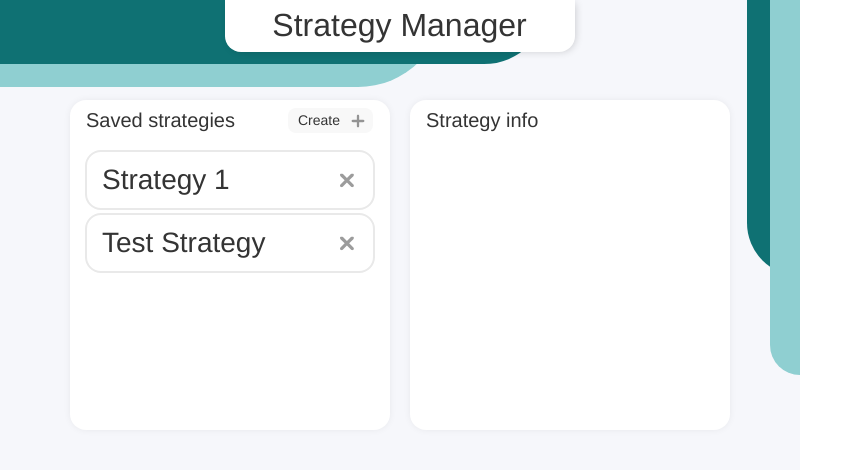
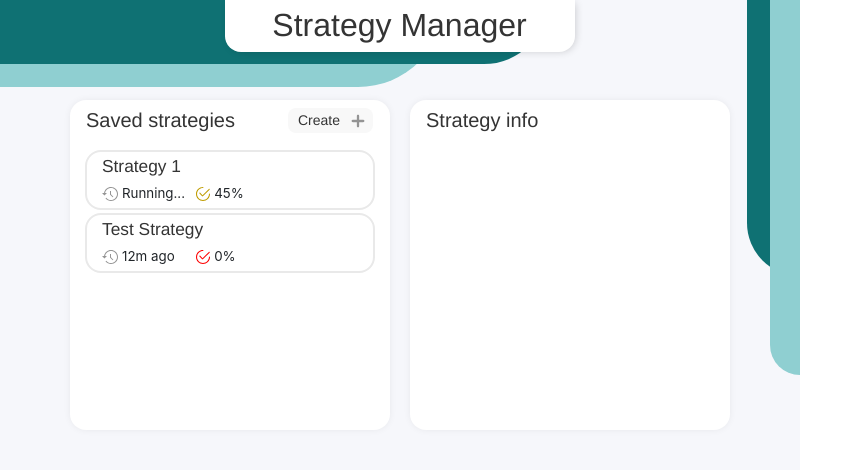
Before and after one commit to JakeThomson/ATB_front-end, a React (Create React App) app: page /strategy-manager in a window 1280 px wide. Shown: the top 470 px of the page, without its empty margins (0-863 px from the left). Built offline with nearby package versions, Linux system fonts and the light colour scheme.

Commit message:
Added stats under the strategy rows

```diff
--- a/src/components/strategy-manager/SavedStrategies.react.js
+++ b/src/components/strategy-manager/SavedStrategies.react.js
@@ -1,6 +1,8 @@
 import React, { Component } from "react";
 import '../../css/strategy-manager/saved-strategies.css';
 import {ReactComponent as CloseSVG} from '../../images/close.svg';
+import {ReactComponent as HistorySVG} from '../../images/history.svg';
+import {ReactComponent as SuccessSVG} from '../../images/checked.svg';
 import { Link } from "react-router-dom";
 
 class SelectionRow extends Component {
@@ -15,16 +17,69 @@ class SelectionRow extends Component {
   }
 
   render() {
+    const WIDTH = 101; // 0 to 100
+    const HEIGHT = 1;
+    let context;
+
+    function initCanvas(gradientColors) // gradientColors [colorA, colorB, ..]
+    {
+      // Canvas
+      const canvasElement = document.createElement("CANVAS");
+      canvasElement.width = WIDTH;
+      canvasElement.height = HEIGHT;
+
+      context = canvasElement.getContext("2d");
+
+      // Gradient
+      const gradient = context.createLinearGradient(0, 0, WIDTH, 0); // x0, y0, x1, y1
+
+      const step = 1 / (gradientColors.length - 1); // need to validate at least two colors in gradientColors
+      let val = 0;
+      gradientColors.forEach(color => {
+        gradient.addColorStop(val, color);
+        val += step;
+      });
+
+      // Fill with gradient
+      context.fillStyle = gradient;
+      context.fillRect(0, 0, WIDTH, HEIGHT); // x, y, width, height
+    }
+
+    function getColor(percent) // percent [0..100]
+    {
+      const color = context.getImageData(percent, 0, 1, 1); // x, y, width, height
+      const rgba = color.data;
+
+      return `rgb(${ rgba[0] }, ${ rgba[1] }, ${ rgba[2] })`;
+    }
+
+    initCanvas(['red', '#D11D1D', 'orange', 'green', '#14D717', 'lime']);
+
     return (
         <div
           onClick={this.handleStrategyClick}
           id="selection-row" className={"row col-12 mx-auto" + (this.props.selected ? " selected" : "")}
         >
-          <h3 className="col-11 px-0 strategy-editor-header my-auto">{this.props.strategy}</h3>
-          <div className="col-1 px-0">
-            <button id="remove-btn-container" className="my-auto" onClick={this.handleDeleteClick} onMouseDown={e => e.preventDefault()}>
-              <CloseSVG id="remove-btn-icon"/>
-            </button>
+          <div className="saved-strategy-name-container container row">
+            <h5 className="col-12 px-0 saved-strategy-name py-1">{this.props.strategy.name}</h5>
+            <div className="col-5 pl-0 pr-1">
+              { this.props.strategy.active === true ?
+                <div className="d-flex">
+                  <HistorySVG id="last-run-icon" className="my-auto mr-1"/>
+                  <p className="m-0" style={{fontSize: "10pt"}}>Running...</p>
+                </div> :
+                <div className="d-flex">
+                    <HistorySVG id="last-run-icon" className="my-auto mr-1"/>
+                    <p className="m-0" style={{fontSize: "10pt"}}>{this.props.strategy.lastRun}</p>
+                </div>
+              }
+            </div>
+            <div className="col-3 pl-0 pr-1">
+              <div className="d-flex">
+                  <SuccessSVG id="avg-success-icon" className="my-auto mr-1" style={{fill: getColor(this.props.strategy.avgSuccess)}}/>
+                  <p className="m-0" style={{fontSize: "10pt"}}>{this.props.strategy.avgSuccess}%</p>
+              </div>
+            </div>
           </div>
         </div>
     )
@@ -32,13 +87,6 @@ class SelectionRow extends Component {
 }
 
 export default class SavedStrategies extends Component {
-  constructor(props) {
-    super(props);
-    this.state = {
-      items: ["Strategy 1", "Test Strategy"]
-    }
-  }
-
   handleStrategyClick = (method) => {
     if(this.props.selected !== method) {
       this.props.handleSelected(method);
@@ -57,7 +105,7 @@ export default class SavedStrategies extends Component {
         </Link>
         <div id="selection-row-container">
           {
-            this.state.items.map((strategy, i) => <SelectionRow selected={strategy === this.props.selected} strategy={strategy} handleStrategyClick={this.handleStrategyClick} key={i}/>)
+            this.props.savedStrategyData.map((strategy, i) => <SelectionRow selected={strategy === this.props.selected} strategy={strategy} handleStrategyClick={this.handleStrategyClick} key={i}/>)
           }
         </div>
       </div>
--- a/src/css/strategy-manager/saved-strategies.css
+++ b/src/css/strategy-manager/saved-strategies.css
@@ -48,3 +48,26 @@
   -o-transition: 0.70s;
   background-color:#e9e9e9;
 }
+
+#last-run-icon{
+  height: 16px; width: 16px;
+  fill:#949494;
+}
+
+#avg-success-icon{
+  height: 14px; width: 14px;
+  fill:#949494;
+}
+
+.saved-strategy-name-container h5 {
+  width: 256px;
+  margin: 0;
+  white-space: nowrap;
+  overflow: hidden;
+  text-overflow: ellipsis;
+}
+.saved-strategy-name {
+  font-family: helvetica;
+  color: #343434;
+  font-size: 13pt;
+}
--- a/src/pages/StrategyManager.js
+++ b/src/pages/StrategyManager.js
@@ -7,12 +7,12 @@ class StrategyManager extends Component {
   constructor(props) {
     super(props);
     this.state = {
-      selected: undefined
+      selected: undefined,
+      savedStrategyData: [{"name": "Strategy 1", "lastRun": "1 min ago", "active": true, "avgSuccess": 45}, {"name": "Test Strategy", "lastRun": "12m ago", "avgSuccess":0}]
     }
   }
 
   handleSelected = (selected) => {
-    console.log(selected)
     this.setState({
       selected,
     });
@@ -24,7 +24,7 @@ class StrategyManager extends Component {
         <div id="page-name-container" style={{fontSize: "2rem"}}>
           <h2 className="strategy-editor-header ml-4 text-nowrap overflow-hidden" style={{marginTop:".4rem", maxWidth:"86%"}} >Strategy Manager</h2>
         </div>
-        <SavedStrategies selected={this.state.selected} handleSelected={this.handleSelected}/>
+        <SavedStrategies savedStrategyData={this.state.savedStrategyData} selected={this.state.selected} handleSelected={this.handleSelected}/>
         <StrategyHistory />
         <div className="background">
           <div id="bg-square-1"/>
```
Also changed, not shown: src/images/checked.svg (added), src/images/history.svg (added).
